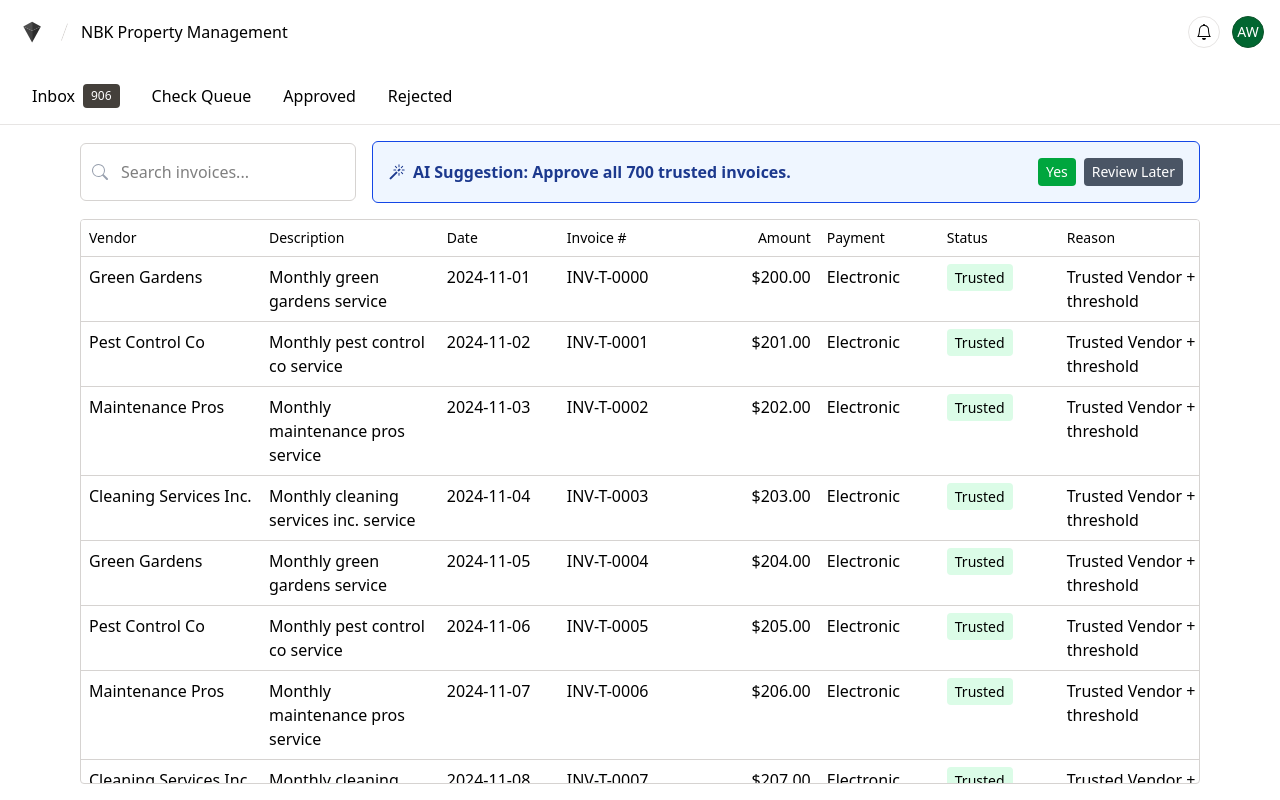
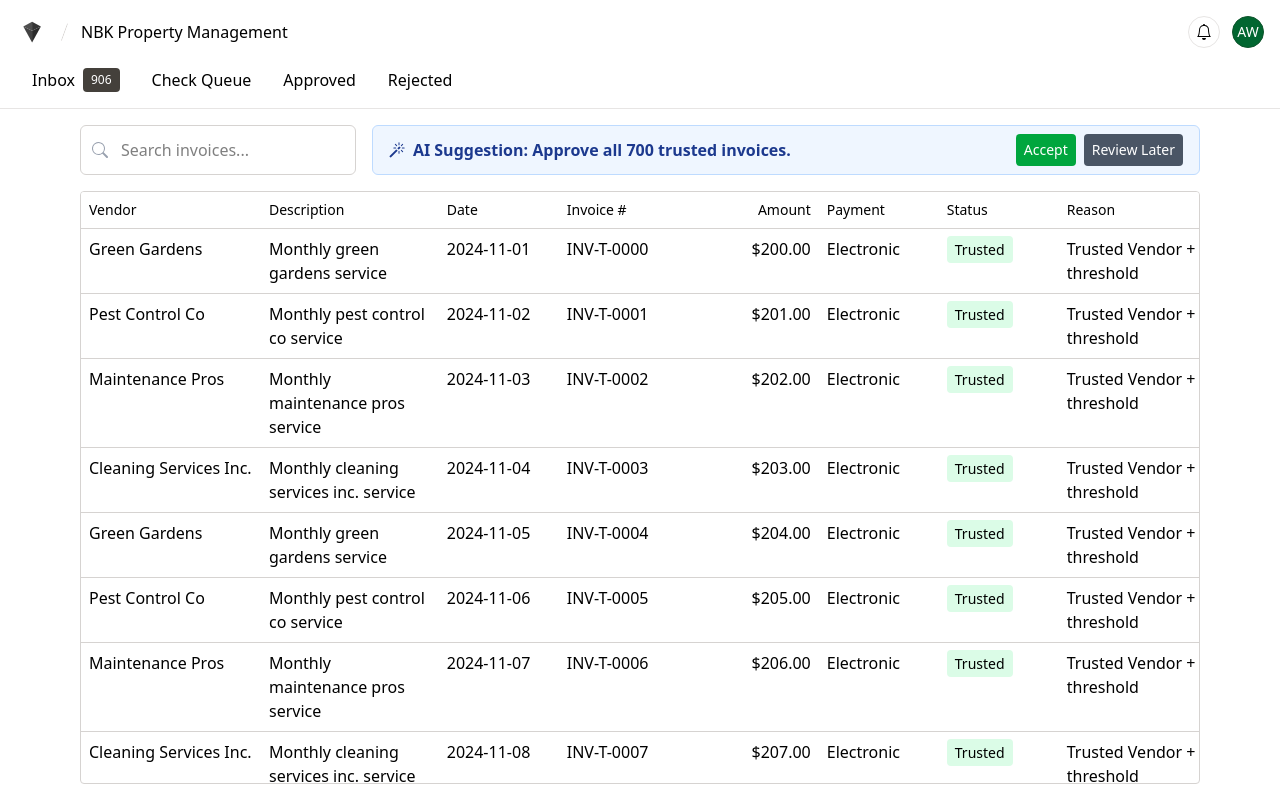
Before and after one commit to 21andrewchang/hermes, a SvelteKit app: page / in a window 1280 px wide. Built offline with nearby package versions, Linux system fonts and the light colour scheme.

Commit message:
feat: invoice detail vgu

```diff
--- a/src/routes/+page.svelte
+++ b/src/routes/+page.svelte
@@ -213,7 +213,7 @@
 </script>
 
 <div class="flex h-screen flex-col bg-white text-black">
-	<header class="mb-1 flex items-center justify-between p-4">
+	<header class="flex items-center justify-between p-4 pb-1">
 		<div class="flex flex-row items-center gap-4">
 			<img src={nexus} alt="Nexus" class="h-8 w-8" />
 			<svg width="1" height="18" class="rotate-20 transform text-stone-300">
@@ -353,15 +353,15 @@
 						<input
 							type="text"
 							placeholder="Search invoices..."
-							class="text-md w-full rounded-md border border-stone-300 p-4 pl-10 focus:outline-none"
+							class="text-md w-full rounded-md border border-stone-300 p-4 py-3 pl-10 focus:outline-none"
 							bind:value={searchQuery}
 						/>
 					</div>
 					{#if currentSuggestion}
 						<div
-							class="flex w-3/4 items-center gap-2 rounded-md border border-blue-700 bg-blue-50 p-4"
+							class="flex h-full w-3/4 items-center gap-2 rounded-md border border-blue-200 bg-blue-50 px-4"
 						>
-							<span class="font-semibold text-blue-900 flex flex-row items-center gap-2">
+							<span class="flex flex-row items-center gap-2 font-semibold text-blue-900">
 								<svg
 									xmlns="http://www.w3.org/2000/svg"
 									width="16"
@@ -378,13 +378,13 @@
 							>
 							<div class="ml-auto flex gap-2">
 								<button
-									class="rounded bg-green-600 px-2 py-1 text-sm text-white transition hover:bg-green-700 focus:outline-none"
+									class="flex h-8 items-center justify-center rounded bg-green-600 px-2 text-sm text-white transition hover:bg-green-700 focus:outline-none"
 									onclick={handleSuggestionYes}
 								>
-									Yes
+									Accept
 								</button>
 								<button
-									class="rounded bg-gray-600 px-2 py-1 text-sm text-white hover:bg-gray-700 focus:outline-none"
+									class="flex h-8 items-center justify-center rounded bg-gray-600 px-2 text-sm text-white hover:bg-gray-700 focus:outline-none"
 									onclick={handleSuggestionNo}
 								>
 									Review Later
```
